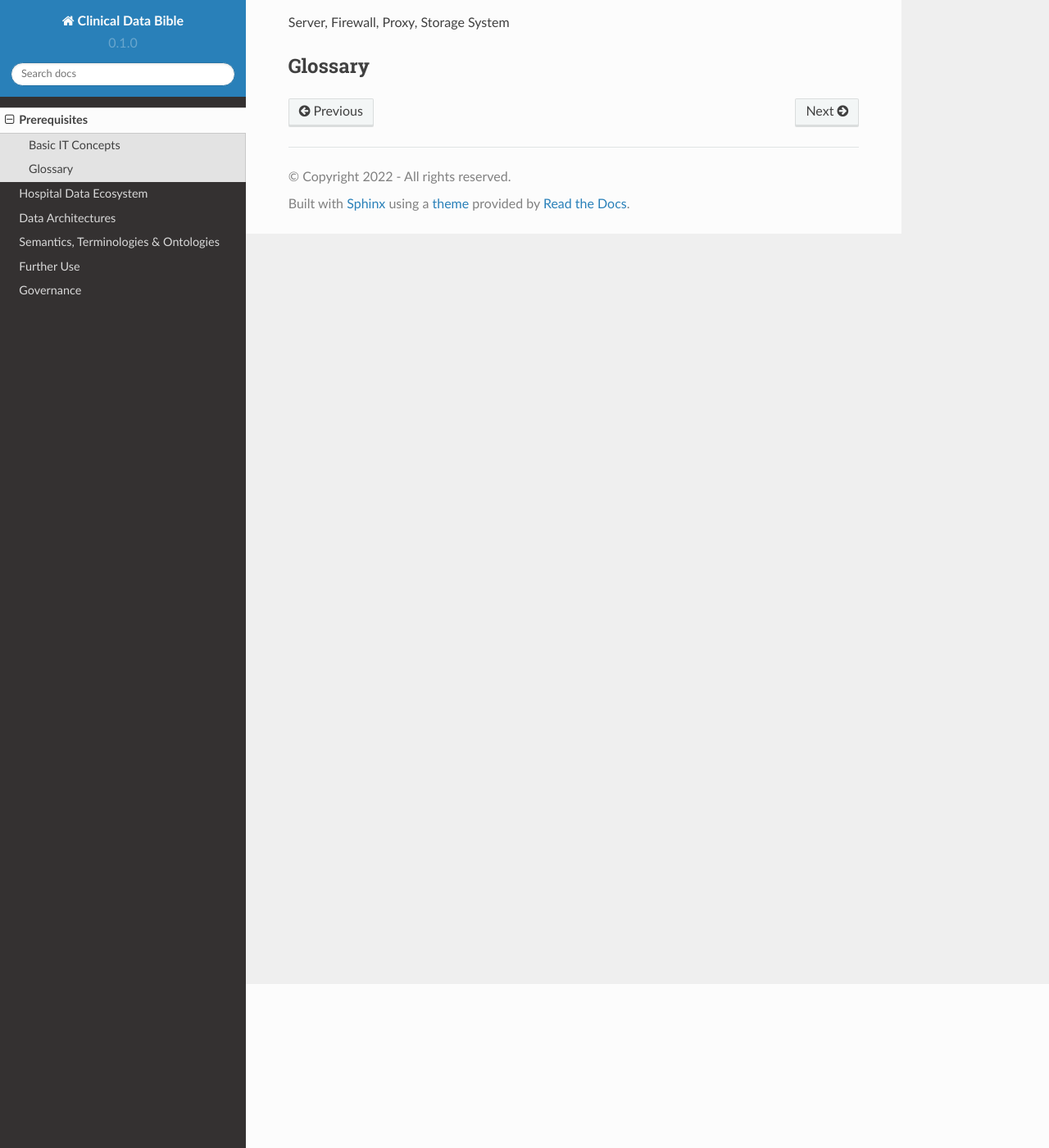
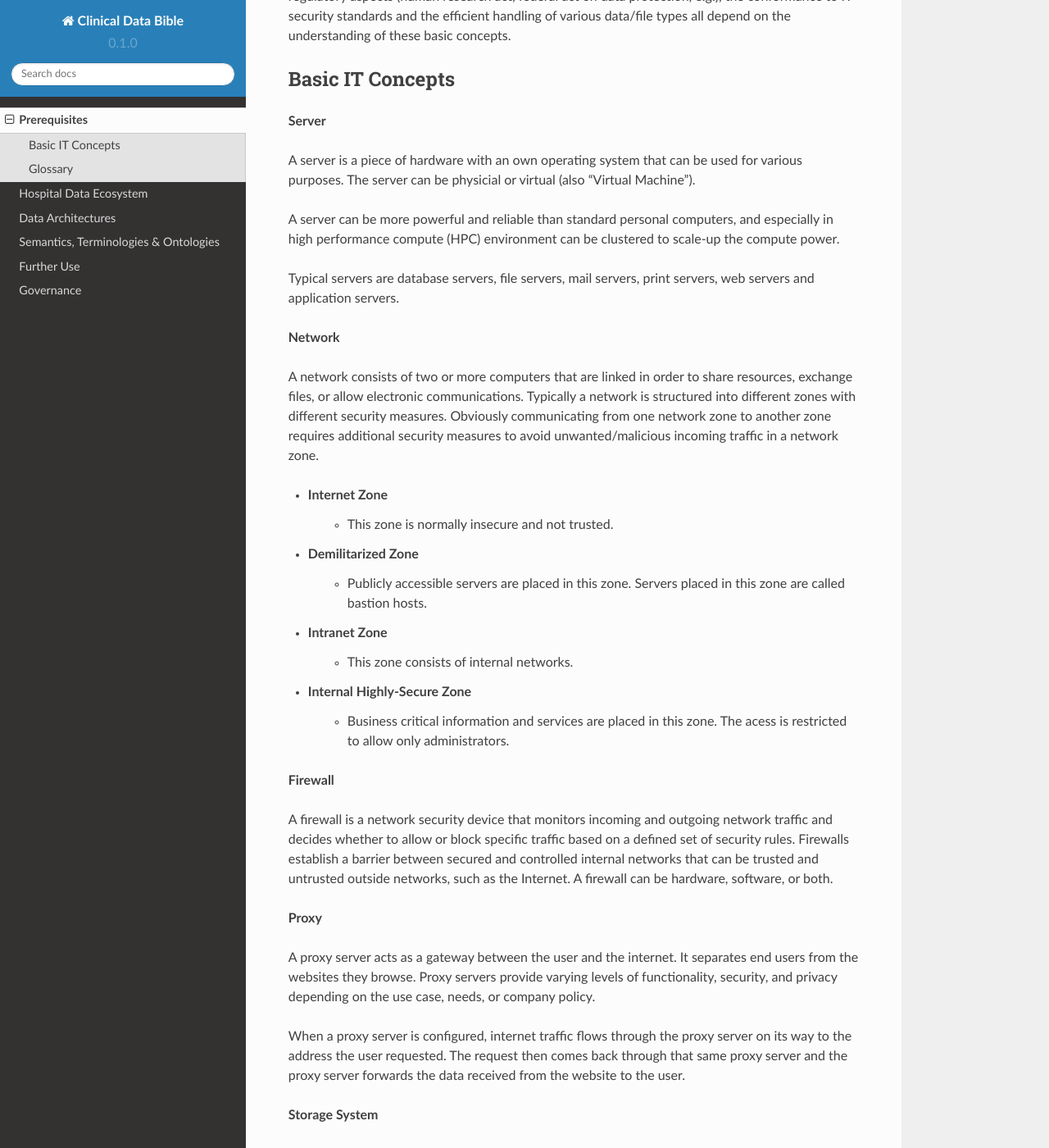
Before and after one commit to patrick-hirschi/Clinical-Data-Bible, a Sphinx documentation site: the page built from docs/source/prerequisites.rst, in a window 1280 px wide and 1400 px high, scrolled down 200 px. Shown: the whole window at 82% size. Built offline with Sphinx 7.4.7 and the Read the Docs theme 2.0.0, drawn with Linux system fonts in a browser that asks for light colours; some of the changed text lies outside the part shown.

Commit message:
Prerequisites descriptions

```diff
--- a/docs/source/prerequisites.rst
+++ b/docs/source/prerequisites.rst
@@ -1,9 +1,55 @@
 Prerequisites
-=====
+===================================
+
+Working with clinical data in a hospital requires a broad understanding of the basic IT concepts. The regulatory aspects (human research act, federal act on data protection, e.g.), the conformance to IT security standards and the efficient handling of various data/file types all depend on the understanding of these basic concepts.
 
 Basic IT Concepts
-------------
-Server, Firewall, Proxy, Storage System
+------------------------
+
+**Server**
+
+A server is a piece of hardware with an own operating system that can be used for various purposes. The server can be physicial or virtual (also "Virtual Machine").
+
+A server can be more powerful and reliable than standard personal computers, and especially in high performance compute (HPC) environment can be clustered to scale-up the compute power.
+
+Typical servers are database servers, file servers, mail servers, print servers, web servers and application servers.
+
+**Network**
+
+A network consists of two or more computers that are linked in order to share resources, exchange files, or allow electronic communications. Typically a network is structured into different zones with different security measures. Obviously communicating from one network zone to another zone requires additional security measures to avoid unwanted/malicious incoming traffic in a network zone.
+
+* **Internet Zone**
+    * This zone is normally insecure and not trusted.
+* **Demilitarized Zone**
+    * Publicly accessible servers are placed in this zone. Servers placed in this zone are called bastion hosts.
+* **Intranet Zone**
+    * This zone consists of internal networks.
+* **Internal Highly-Secure Zone**
+    * Business critical information and services are placed in this zone. The acess is restricted to allow only administrators.
+
+**Firewall**
+
+A firewall is a network security device that monitors incoming and outgoing network traffic and decides whether to allow or block specific traffic based on a defined set of security rules.
+Firewalls establish a barrier between secured and controlled internal networks that can be trusted and untrusted outside networks, such as the Internet.
+A firewall can be hardware, software, or both.
+
+**Proxy**
+
+A proxy server acts as a gateway between the user and the internet. It separates end users from the websites they browse. Proxy servers provide varying levels of functionality, security, and privacy depending on the use case, needs, or company policy.
+
+When a proxy server is configured, internet traffic flows through the proxy server on its way to the address the user requested. The request then comes back through that same proxy server and the proxy server forwards the data received from the website to the user.
+
+**Storage System**
+
+Storage is a mechanism that enables a computer to retain data, either temporarily or permanently.
+
+There are two major types:
+
+* **Volatile Storage (Memory)**
+    * Requires a continuous supply of electricity to store/retain data. It acts as a computer's primary storage for temporarily storing data and handling application workloads. A good example is the random access memory (RAM). Obviously if the supply of electricity stops, the data is gone.
+
+* **Non-Volatile Storage**
+    * A type of storage mechanism that retains digital data even if the supply of electricity stops. This is often referred to as a secondary storage mechanism, and is used for permanent data storage requiring I/O (input/output) operations. Examples of volatile storage include a hard disk, USB storage and optical media (CD/DVD/etc.).
 
 Glossary
 ------------
```
